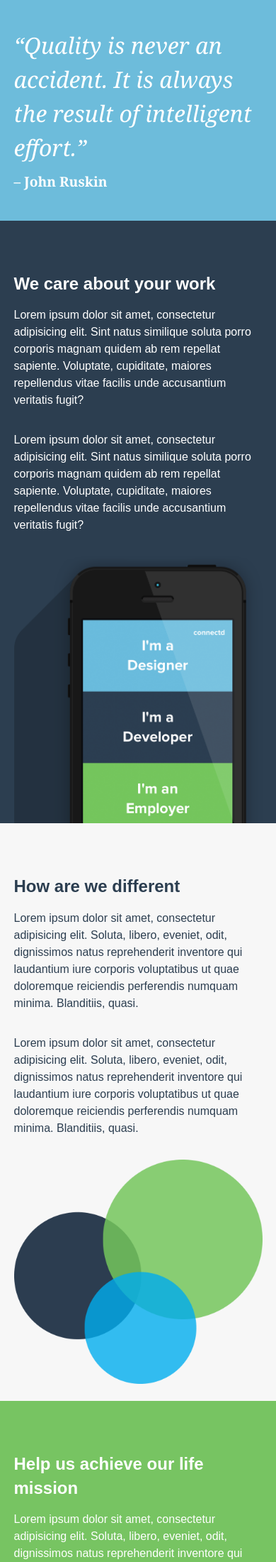
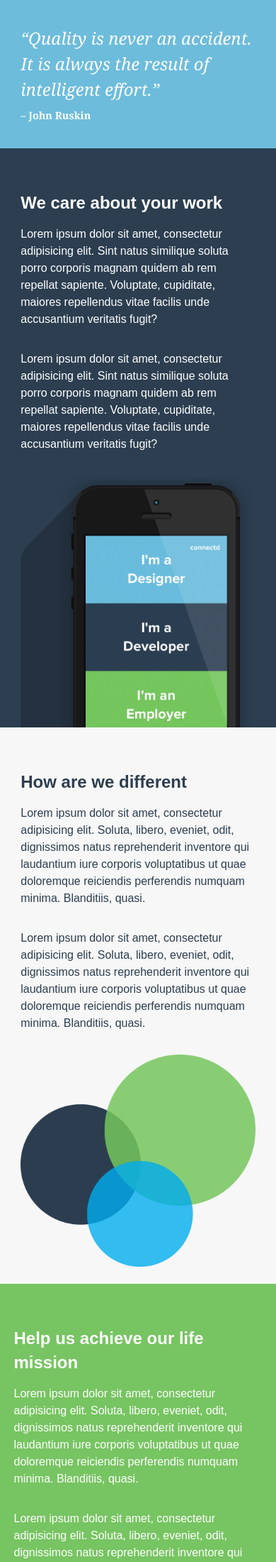
Before and after one commit to jshjohnson/Connectd, a PHP site: page /about.html in a window 390 px wide. Shown: the part 55-2256 px from the top of the page at 71% size. Run offline with PHP 8.4, Linux system fonts and the light colour scheme; some libraries are stand-ins or nearby versions.

Commit message:
Developer portfolio removed min height // About page containing

```diff
--- a/about.html
+++ b/about.html
@@ -33,7 +33,7 @@
 		</div>
 	</header>
 	<section class="section-content color-blue">
-		<div class="container">
+		<div class="container__inner">
 			<div class="grid text-center">
 				<div class="grid__cell unit-2-3--bp4">
 					<blockquote class="intro-quote">
@@ -45,7 +45,7 @@
 		</div>
 	</section>
 	<section class="section-content color-navy">
-		<div class="container">
+		<div class="container__inner">
 			<div class="grid">
 				<div class="grid__cell unit-1-2--bp2">
 					<h2>We care about your work</h2>
@@ -59,7 +59,7 @@
 		</div>
 	</section>
 	<section class="section-content color-white">
-	<div class="container">
+	<div class="container__inner">
 			<div class="grid">
 				<div class="grid__cell unit-1-2--bp2 float-right">
 					<h2>How are we different</h2>
--- a/assets/css/screen.css
+++ b/assets/css/screen.css
@@ -645,7 +645,7 @@ body {
 /* line 86, ../scss/core/_base.scss */
 h1, h2, h3, h4, h5, h6 {
   margin-bottom: .65em;
-  margin-top: 2em;
+  margin-top: 1.5em;
 }
 
 /* line 87, ../scss/core/_base.scss */
@@ -900,6 +900,12 @@ blockquote p + .source {
   font-family: "Georgia", serif;
   font-size: .6em;
 }
+@media screen and (max-width: 30em) {
+  /* line 178, ../scss/core/_base.scss */
+  .intro-quote {
+    font-size: 1.5em;
+  }
+}
 
 /* line 180, ../scss/core/_base.scss */
 a:active, a:focus {
@@ -1082,14 +1088,8 @@ a:hover {
 .user-sidebar__info p {
   font-size: .9em;
 }
-@media screen and (max-width: 30em) {
-  /* line 26, ../scss/core/_layout.scss */
-  .user-sidebar__info {
-    padding-top: 0;
-  }
-}
-
-/* line 39, ../scss/core/_layout.scss */
+
+/* line 36, ../scss/core/_layout.scss */
 .footer--push {
   flex: 1;
 }
@@ -1237,19 +1237,18 @@ a:hover {
 .grid__developer img {
   width: 90%;
   border: 1px solid #f0eded;
-  min-height: 13.1em;
 }
 
 /**
  * Modifier: Half usual gutter
  * Allows for grids with half the usual gutter width
  */
-/* line 212, ../scss/libs/_griddle.scss */
+/* line 211, ../scss/libs/_griddle.scss */
 .grid--half-gutter .grid__cell, .grid--half-gutter .grid__cell--no-pad {
   padding: 0 0.5em;
 }
 
-/* line 217, ../scss/libs/_griddle.scss */
+/* line 216, ../scss/libs/_griddle.scss */
 .grid--no-marg {
   margin: 0;
 }
@@ -1259,7 +1258,7 @@ a:hover {
  * Allows for automatic unit centering irrespective of the number of
  * units in the grid.
  */
-/* line 228, ../scss/libs/_griddle.scss */
+/* line 227, ../scss/libs/_griddle.scss */
 .grid--center {
   text-align: center;
 }
@@ -1269,7 +1268,7 @@ a:hover {
  * Set a specific unit to be horizontally centered. Doesn't affect
  * any other units. Can still contain a child `grid` object.
  */
-/* line 238, ../scss/libs/_griddle.scss */
+/* line 237, ../scss/libs/_griddle.scss */
 .grid__cell--center {
   display: block;
   margin: 0 auto;
@@ -1509,7 +1508,7 @@ a:hover {
     width: 91.66667%;
   }
 }
-/* line 63, ../scss/core/_layout.scss */
+/* line 60, ../scss/core/_layout.scss */
 .panel {
   display: table;
   height: 100%;
@@ -1517,42 +1516,42 @@ a:hover {
   overflow: hidden;
 }
 @media screen and (max-width: 55em) {
-  /* line 63, ../scss/core/_layout.scss */
+  /* line 60, ../scss/core/_layout.scss */
   .panel {
     width: 100%;
     float: none;
   }
 }
 
-/* line 74, ../scss/core/_layout.scss */
+/* line 71, ../scss/core/_layout.scss */
 .panel-1-1 {
   width: 100%;
 }
 @media screen and (max-width: 55em) {
-  /* line 74, ../scss/core/_layout.scss */
+  /* line 71, ../scss/core/_layout.scss */
   .panel-1-1 {
     height: 100%;
   }
 }
 
-/* line 81, ../scss/core/_layout.scss */
+/* line 78, ../scss/core/_layout.scss */
 .panel-1-3 {
   width: 33.33%;
 }
 @media screen and (max-width: 55em) {
-  /* line 81, ../scss/core/_layout.scss */
+  /* line 78, ../scss/core/_layout.scss */
   .panel-1-3 {
     height: 33.33%;
     width: 100%;
   }
 }
 
-/* line 89, ../scss/core/_layout.scss */
+/* line 86, ../scss/core/_layout.scss */
 .panel-wrap {
   height: 100%;
 }
 
-/* line 93, ../scss/core/_layout.scss */
+/* line 90, ../scss/core/_layout.scss */
 .panel__container {
   display: table-cell;
   vertical-align: middle;
@@ -1565,94 +1564,94 @@ a:hover {
 
 /* Module layout
 ----------------------------------*/
-/* line 104, ../scss/core/_layout.scss */
+/* line 101, ../scss/core/_layout.scss */
 .module {
   margin-bottom: 2em;
   padding: 1.5em;
 }
-/* line 107, ../scss/core/_layout.scss */
+/* line 104, ../scss/core/_layout.scss */
 .module .grid__cell:last-of-type p:last-child, .module .grid__cell--no-pad:last-of-type p:last-child, .module .grid__cell:last-of-type img:last-child, .module .grid__cell--no-pad:last-of-type img:last-child {
   margin: 0;
 }
-/* line 110, ../scss/core/_layout.scss */
+/* line 107, ../scss/core/_layout.scss */
 .module > p:last-child, .module ul:last-child, .module ul li:last-of-type, .module iframe:last-child {
   margin-bottom: 0;
 }
-/* line 113, ../scss/core/_layout.scss */
+/* line 110, ../scss/core/_layout.scss */
 .module:last-child {
   margin-bottom: 0;
 }
 
-/* line 118, ../scss/core/_layout.scss */
+/* line 115, ../scss/core/_layout.scss */
 .module--half-pad {
   padding: .75em;
 }
 
-/* line 122, ../scss/core/_layout.scss */
+/* line 119, ../scss/core/_layout.scss */
 .module-sidebar {
   margin-bottom: 2em;
   padding: 1.5em;
 }
-/* line 125, ../scss/core/_layout.scss */
+/* line 122, ../scss/core/_layout.scss */
 .module-sidebar .grid__cell:last-of-type p:last-child, .module-sidebar .grid__cell--no-pad:last-of-type p:last-child, .module-sidebar .grid__cell:last-of-type img:last-child, .module-sidebar .grid__cell--no-pad:last-of-type img:last-child {
   margin: 0;
 }
-/* line 128, ../scss/core/_layout.scss */
+/* line 125, ../scss/core/_layout.scss */
 .module-sidebar > p:last-child, .module-sidebar ul:last-child, .module-sidebar ul li:last-of-type, .module-sidebar iframe:last-child {
   margin-bottom: 0;
 }
 
-/* line 135, ../scss/core/_layout.scss */
+/* line 132, ../scss/core/_layout.scss */
 .module > *:last-child,
 .module > *:last-child > *:last-child,
 .module > *:last-child > *:last-child > *:last-child {
   margin-bottom: 0;
 }
 
-/* line 139, ../scss/core/_layout.scss */
+/* line 136, ../scss/core/_layout.scss */
 .module--no-pad {
   padding: 0;
 }
 
-/* line 143, ../scss/core/_layout.scss */
+/* line 140, ../scss/core/_layout.scss */
 .module-2-3 {
   width: 63.33%;
 }
 @media screen and (max-width: 49em) {
-  /* line 143, ../scss/core/_layout.scss */
+  /* line 140, ../scss/core/_layout.scss */
   .module-2-3 {
     width: 100%;
   }
 }
 
-/* line 150, ../scss/core/_layout.scss */
+/* line 147, ../scss/core/_layout.scss */
 .module-1-3 {
   width: 32.33%;
 }
 @media screen and (max-width: 49em) {
-  /* line 150, ../scss/core/_layout.scss */
+  /* line 147, ../scss/core/_layout.scss */
   .module-1-3 {
     width: 100%;
   }
 }
 
-/* line 157, ../scss/core/_layout.scss */
+/* line 154, ../scss/core/_layout.scss */
 .module-1-2 {
   width: 48.5%;
 }
 @media screen and (max-width: 49em) {
-  /* line 157, ../scss/core/_layout.scss */
+  /* line 154, ../scss/core/_layout.scss */
   .module-1-2 {
     width: 100%;
   }
 }
 
-/* line 164, ../scss/core/_layout.scss */
+/* line 161, ../scss/core/_layout.scss */
 .module-1-1 {
   width: 100%;
 }
 
-/* line 168, ../scss/core/_layout.scss */
+/* line 165, ../scss/core/_layout.scss */
 .module__avatar {
   padding: .3em;
   display: inline-block;
@@ -1660,14 +1659,20 @@ a:hover {
 
 /* Buttons
 ----------------------------------*/
-/* line 176, ../scss/core/_layout.scss */
+/* line 173, ../scss/core/_layout.scss */
 .button-wrapper {
   text-align: center;
 }
 @media screen and (max-width: 49em) {
-  /* line 176, ../scss/core/_layout.scss */
+  /* line 173, ../scss/core/_layout.scss */
   .button-wrapper {
     margin-bottom: 1em;
+  }
+}
+@media screen and (max-width: 30em) {
+  /* line 173, ../scss/core/_layout.scss */
+  .button-wrapper {
+    margin-bottom: 0;
   }
 }
 
--- a/assets/scss/core/_base.scss
+++ b/assets/scss/core/_base.scss
@@ -83,7 +83,7 @@ body {
 }
 
 /* -- Vertical Rhythm -- */
-h1, h2, h3, h4, h5, h6 { margin-bottom: .65em; margin-top: $baseline; }
+h1, h2, h3, h4, h5, h6 { margin-bottom: .65em; margin-top: 1.5em; }
 h1, blockquote, pre, p, ul, ol, dl, hr { margin-top: 0; }
 p, ul, ol, dl, hr, form, table, blockquote, pre { margin-bottom: $baseline; }
 hr { border-top: 1px solid $color-keyline; }
@@ -175,7 +175,7 @@ blockquote p { font-size: 1.35em; }
 blockquote p + .source { margin-top: -$baseline; }
 .source { display: block; @include font-sans; font-size: 1em; font-weight: bold; font-style: normal; margin-top: .5em;}
 .source:before { content:"\2013\0020"; }
-.intro-quote { @include font-serif; font-size: 2em; margin: .5em 0; .source { @include font-serif; font-size: .6em; }}
+.intro-quote { @include font-serif; font-size: 2em; margin: .5em 0; .source { @include font-serif; font-size: .6em; } @include respond-max($bp1) { font-size: 1.5em;}}
 
 a:active, a:focus { position: relative; top: 1px; }
 
--- a/assets/scss/core/_layout.scss
+++ b/assets/scss/core/_layout.scss
@@ -30,9 +30,6 @@
 	@include box-sizing(border-box);
 	p {
 		font-size: .9em;
-	}
-	@include respond-max($bp1) {
-		padding-top: 0;
 	}
 }
 
@@ -178,6 +175,9 @@
 	@include respond-max($bp2) {
 		margin-bottom: 1em;
 	}
+	@include respond-max($bp1) {
+		margin-bottom: 0;
+	}
 }
 
 .button-left, .button-right {
--- a/assets/scss/libs/_griddle.scss
+++ b/assets/scss/libs/_griddle.scss
@@ -199,7 +199,6 @@ $grid-gutter: 2em !default; // can be px, em, or %
     img {
         width: 90%;
         border: 1px solid #f0eded;
-        min-height: 13.1em;
     }
 }
 
--- a/employer.html
+++ b/employer.html
@@ -46,7 +46,7 @@
 					</div>
 				</article>
 				<aside class="dashboard-panel module module--no-pad">
-					<header class="header--panel header--designer cf">
+					<header class="header--panel header--employer cf">
 						<h3 class="float-left">Worked with</h3>
 					</header>
 					<div class="module--half-pad">
```
Also changed, not shown: assets/css/ie.css (+27 -28 lines).
